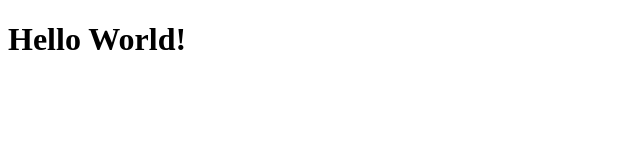
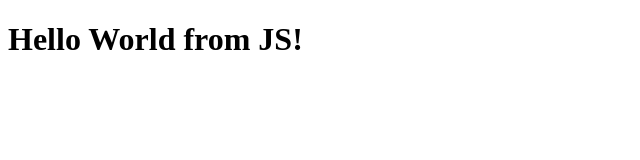
Before and after one commit to sagar-shiroya/namaste-react-notes-practical, a plain HTML site: page 01-inception/index.html in a window 1280 px wide. Shown: the whole page, without its empty margins (0-640 px from the left). Drawn offline with Linux system fonts and the light colour scheme.

Commit message:
01 - Hello world using JS

```diff
--- a/01-inception/index.html
+++ b/01-inception/index.html
@@ -6,8 +6,13 @@
     <title>Namaste React</title>
   </head>
   <body>
-    <div id="root">
-      <h1>Hello World!</h1>
-    </div>
+    <div id="root"></div>
+    <script>
+      const heading = document.createElement("h1");
+      heading.innerHTML = "Hello World from JS!";
+
+      const root = document.getElementById("root");
+      root.appendChild(heading);
+    </script>
   </body>
 </html>
```
